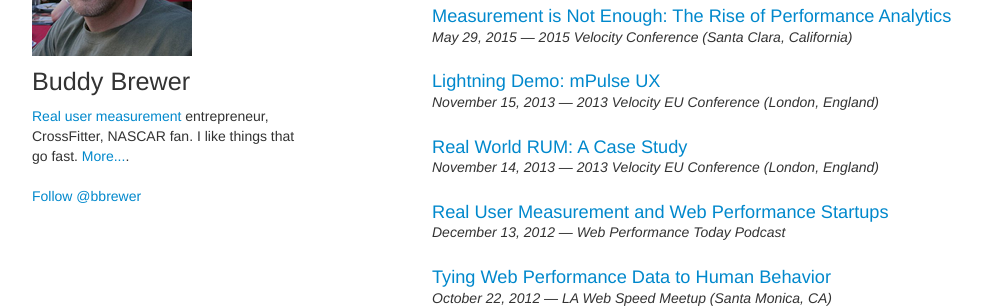
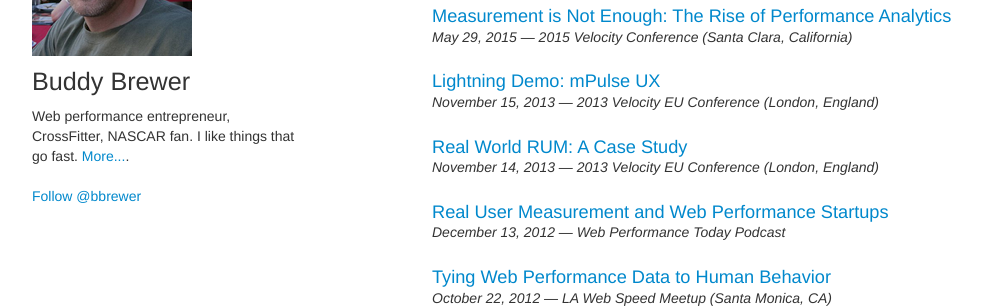
Before and after one commit to bbrewer/buddybrewer.com, a Jekyll site: the page built from index.html, in a window 1280 px wide. Shown: the part 158-466 px from the top of the page, without its empty margins (23-1026 px from the left). Built offline with Jekyll 4.4.1, drawn with Linux system fonts in a browser that asks for light colours.

Commit message:
Refine bio blurb on left sidebar.

```diff
--- a/_layouts/default.html
+++ b/_layouts/default.html
@@ -15,7 +15,7 @@
     <a href="/"><img id="buddypic" src="/images/buddy.png"></a>
     <a id="name" href="/">Buddy Brewer</a>
     <div id="blurb">
-      <a href="http://www.soasta.com/products/mpulse">Real user measurement</a> entrepreneur, CrossFitter, NASCAR fan. I like things that go fast. <a href="/about/">More...</a>.
+      Web performance entrepreneur, CrossFitter, NASCAR fan. I like things that go fast. <a href="/about/">More...</a>.
     </div>
     <a href="http://twitter.com/bbrewer" class="twitter-follow-button">Follow @bbrewer</a>
     <div class="muted" id="perf-data" style="margin-top: 20px"></div>
```
